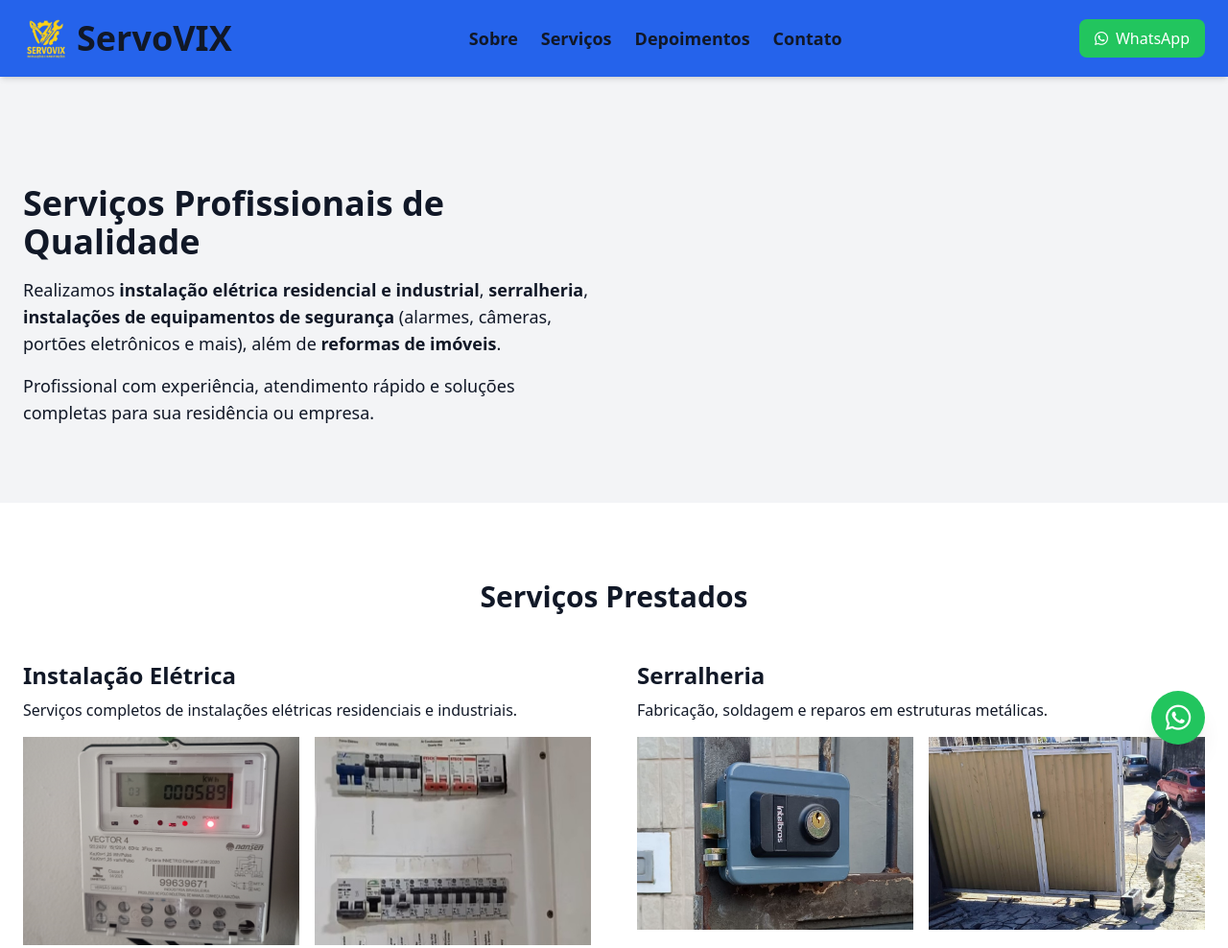
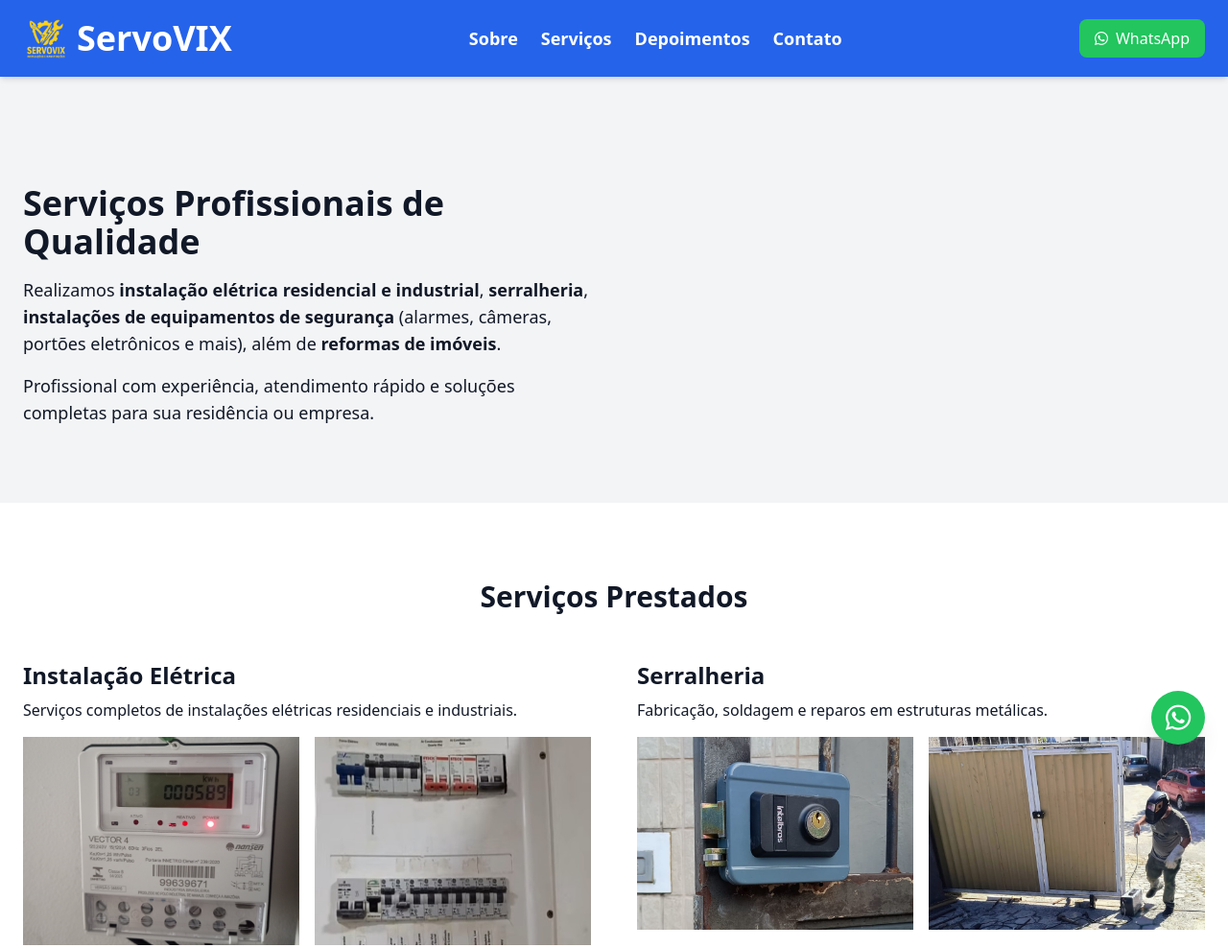
Before and after one commit to servovix/servovix, a plain HTML site: page index.html in a window 1280 px wide. Shown: the top 988 px of the page at 96% size. Drawn offline with nearby package versions, Linux system fonts and the light colour scheme.

Commit message:
servovix

```diff
--- a/index.html
+++ b/index.html
@@ -32,11 +32,11 @@
                 <div class="w-12 h-12">
                     <img src="img2.png" alt="Logo ServoVIX" class="w-13 h-13 object-cover rounded">
                 </div>
-                <span class="text-4xl font-bold">ServoVIX</span>
+                <span class="text-4xl text-white font-bold">ServoVIX</span>
             </div>
 
             <!-- MENU DESKTOP -->
-            <nav class="hidden md:flex gap-6 text-lg">
+            <nav class="text-white hidden md:flex gap-6 text-lg">
                <a href="#sobre" class="hover:text-blue-600 font-bold">Sobre</a>
                 <a href="#servicos" class="hover:text-blue-600 font-bold">Serviços</a>
                 <a href="#depoimentos" class="hover:text-blue-600 font-bold">Depoimentos</a>
```
